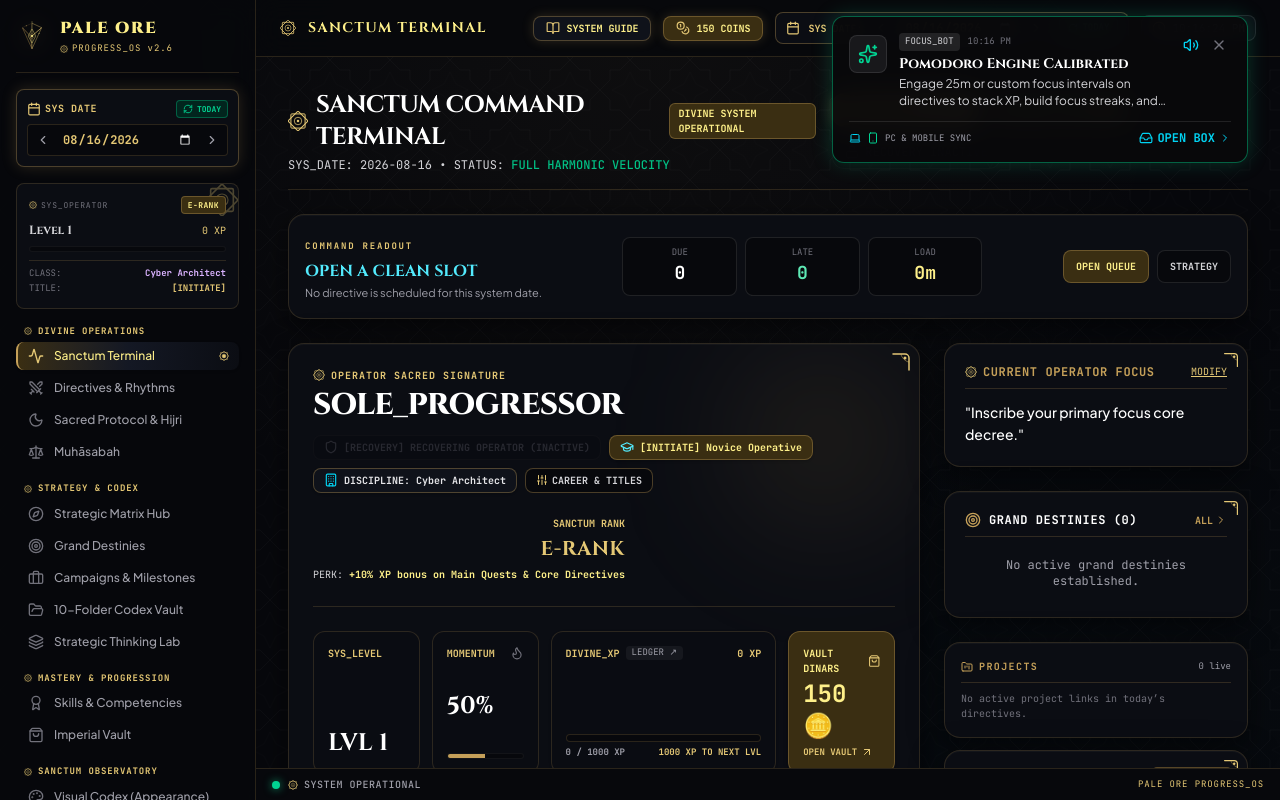
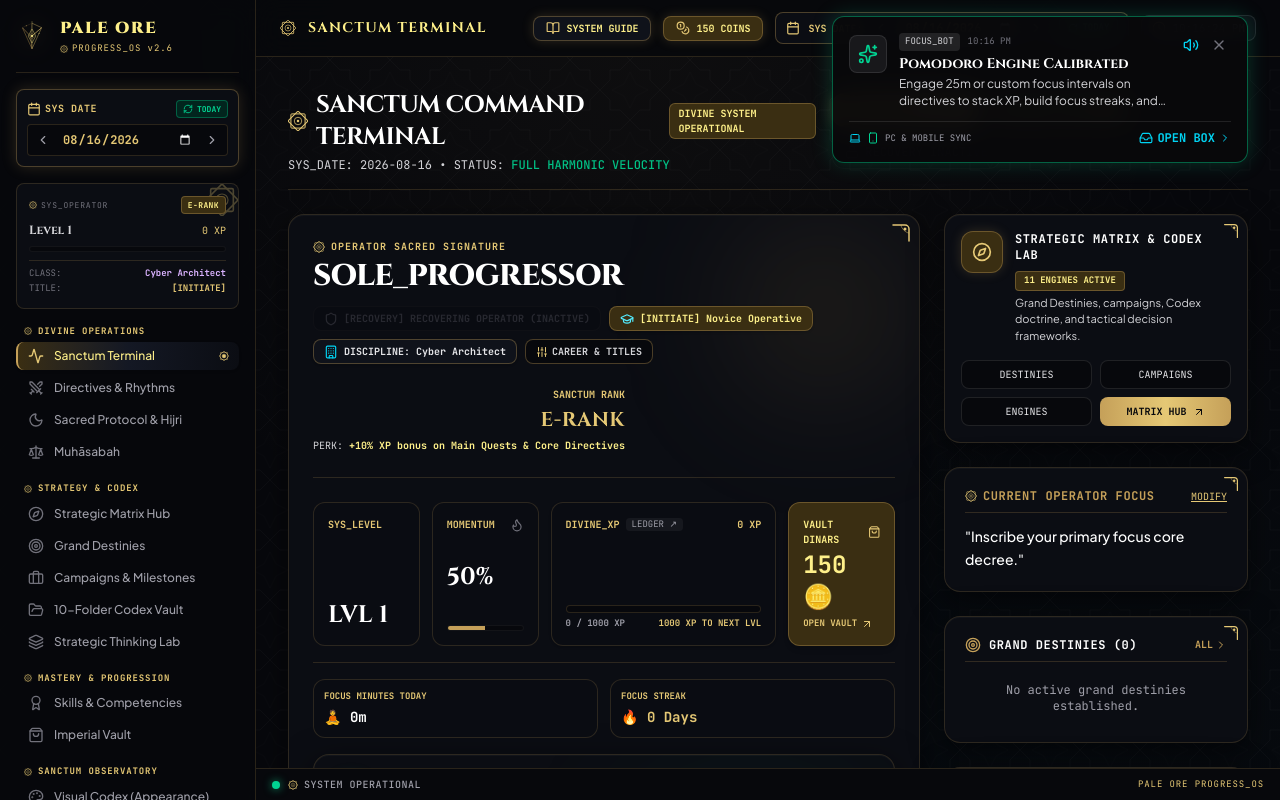
Before and after one commit to ghomrasnichameseddin-cloud/pale-ore, a React (Vite) app: page / in a window 1280 px wide. Built offline with nearby package versions, Linux system fonts and the light colour scheme.

Commit message:
updated dashboard

```diff
--- a/src/components/DashboardView.tsx
+++ b/src/components/DashboardView.tsx
@@ -8,7 +8,6 @@ import {
   Sliders, Timer, Zap, Star, Coins, ShoppingBag, Plus, Search,
   Filter, Target, FolderKanban, Sparkles, TrendingUp, BarChart2,
   X, ArrowUpRight, Cpu, Layers, Play, RefreshCw, AlertTriangle, Lock, Scale,
-  Hourglass, Moon
 } from 'lucide-react';
 import { motion, AnimatePresence } from 'motion/react';
 import { QuestDifficulty, QuestType } from '../types';
@@ -136,16 +135,6 @@ export const DashboardView: React.FC<DashboardViewProps> = ({ onNavigate }) => {
 
   const frogOfTheDay = activeQuests.find(q => q.type === 'Main' || q.type === 'Boss' || q.difficulty === 'Boss' || q.difficulty === 'Hard') ||
                        (activeQuests.length > 0 ? [...activeQuests].sort((a, b) => b.xp - a.xp)[0] : null);
-  const overdueQuests = activeQuests.filter(q => !!q.deadline && q.deadline < systemDate);
-  const activeLoadMinutes = activeQuests.reduce((sum, quest) => sum + (quest.estimatedTime || 0), 0);
-  const commandState = isRecoveryActive
-    ? { label: 'RECOVERY FIRST', detail: 'Resolve restorative directives before adding new load.', color: 'text-amber-300' }
-    : overdueQuests.length > 0
-      ? { label: 'CLEAR THE DELAY', detail: `${overdueQuests.length} directive${overdueQuests.length === 1 ? '' : 's'} past deadline.`, color: 'text-rose-300' }
-      : frogOfTheDay
-        ? { label: 'EXECUTE THE FROG', detail: `Start with “${frogOfTheDay.name}”.`, color: 'text-emerald-300' }
-        : { label: 'OPEN A CLEAN SLOT', detail: 'No directive is scheduled for this system date.', color: 'text-cyan-300' };
-
   // Active Goals for linkage cards
   const activeGoals = state.goals.filter(g => g.status === 'Active').slice(0, 3);
 
@@ -398,35 +387,6 @@ export const DashboardView: React.FC<DashboardViewProps> = ({ onNavigate }) => {
       {/* BOSS PROGRESSION GATE BANNER */}
       <BossProgressionBanner onNavigateToQuests={() => onNavigate?.('quests')} />
 
-      {/* COMMAND READOUT: ONE DECISION, THREE SIGNALS */}
-      <div className="glass-panel rounded-2xl p-4 border border-[var(--border-accent)] bg-[var(--bg-card)]/90 shadow-lg">
-        <div className="flex flex-col lg:flex-row lg:items-center justify-between gap-4">
-          <div className="min-w-0">
-            <span className="text-[9px] font-mono tracking-[0.2em] text-[var(--accent-bright)] uppercase font-bold">COMMAND READOUT</span>
-            <h3 className={`text-base font-display font-bold uppercase mt-1 ${commandState.color}`}>{commandState.label}</h3>
-            <p className="text-[11px] text-zinc-400 mt-0.5 truncate">{commandState.detail}</p>
-          </div>
-          <div className="grid grid-cols-3 gap-2 sm:min-w-[360px]">
-            <div className="bg-[var(--bg-void)] border border-white/10 rounded-lg px-3 py-2 text-center">
-              <span className="block text-[9px] font-mono text-zinc-500 uppercase">Due</span>
-              <strong className="text-lg font-mono text-white">{activeQuests.length}</strong>
-            </div>
-            <div className={`bg-[var(--bg-void)] border rounded-lg px-3 py-2 text-center ${overdueQuests.length > 0 ? 'border-rose-500/40' : 'border-white/10'}`}>
-              <span className="block text-[9px] font-mono text-zinc-500 uppercase">Late</span>
-              <strong className={`text-lg font-mono ${overdueQuests.length > 0 ? 'text-rose-300' : 'text-emerald-300'}`}>{overdueQuests.length}</strong>
-            </div>
-            <div className="bg-[var(--bg-void)] border border-white/10 rounded-lg px-3 py-2 text-center">
-              <span className="block text-[9px] font-mono text-zinc-500 uppercase">Load</span>
-              <strong className="text-lg font-mono text-[var(--accent-highlight)]">{activeLoadMinutes}m</strong>
-            </div>
-          </div>
-          <div className="flex items-center gap-2 shrink-0">
-            <button onClick={() => onNavigate?.('quests')} className="px-3 py-2 rounded-lg bg-[var(--accent-surface)] border border-[var(--border-accent)] text-[10px] font-mono font-bold text-[var(--accent-highlight)] hover:bg-[var(--accent-surface-hover)]">OPEN QUEUE</button>
-            <button onClick={() => onNavigate?.('strategy_codex')} className="px-3 py-2 rounded-lg bg-[var(--bg-void)] border border-white/10 text-[10px] font-mono font-bold text-zinc-300 hover:text-white">STRATEGY</button>
-          </div>
-        </div>
-      </div>
-
       {/* TWO COLUMN MAIN TERMINAL GRID */}
       <div className="grid grid-cols-1 lg:grid-cols-3 gap-6">
 
@@ -575,24 +535,6 @@ export const DashboardView: React.FC<DashboardViewProps> = ({ onNavigate }) => {
                 </div>
               </div>
 
-              {/* Leisure Bank Card */}
-              <div
-                onClick={() => onNavigate?.('time_ledger')}
-                className="col-span-1 sm:col-span-1 bg-emerald-950/30 hover:bg-emerald-950/50 border border-emerald-500/30 hover:border-emerald-500/50 rounded-xl p-3 sm:p-3.5 flex flex-col justify-between cursor-pointer transition group shadow-md"
-                title="Click to view Temporal Capital & Audit Ledger"
-              >
-                <div className="flex justify-between items-center text-[10px] font-mono text-emerald-400 uppercase font-bold">
-                  <span>LEISURE BANK</span>
-                  <Hourglass className="h-3.5 w-3.5 text-emerald-400 group-hover:rotate-180 transition duration-500" />
-                </div>
-                <div className="text-xl sm:text-2xl font-mono font-extrabold text-emerald-300 mt-0.5">
-                  {state.profile.timeCredits ?? 60} <span className="text-xs font-sans text-emerald-400">MINS</span>
-                </div>
-                <div className="text-[9px] font-mono text-emerald-400 font-bold mt-1 flex items-center gap-1">
-                  <span>TIME LEDGER</span>
-                  <ArrowUpRight className="h-3 w-3" />
-                </div>
-              </div>
             </div>
 
             {/* FOCUS HUD & PERFORMANCE METRICS */}
@@ -904,61 +846,6 @@ export const DashboardView: React.FC<DashboardViewProps> = ({ onNavigate }) => {
                 </div>
               );
             })()}
-          </div>
-
-          {/* STRATEGIC COMMAND & CODEX PORTAL */}
-          <div className="glass-panel rounded-2xl p-4 border border-[var(--border-accent)] bg-[var(--bg-card)]/90 relative overflow-hidden shadow-lg flex flex-col md:flex-row items-start md:items-center justify-between gap-4">
-            <ArabesqueCorner position="top-right" className="top-2 right-2 h-4 w-4" />
-            <div className="flex items-center gap-3">
-              <div className="p-2.5 rounded-xl bg-[var(--accent-surface)] border border-[var(--border-accent)] text-[var(--accent-highlight)] shrink-0 shadow-[0_0_12px_var(--glow-color)]">
-                <Compass className="h-5 w-5 text-[var(--accent-bright)]" />
-              </div>
-              <div className="space-y-0.5">
-                <div className="flex items-center gap-2">
-                  <h4 className="text-xs font-mono font-bold text-white uppercase tracking-wider">
-                    STRATEGIC MATRIX & CODEX LAB
-                  </h4>
-                  <span className="text-[9px] font-mono px-2 py-0.5 rounded bg-[var(--accent-surface)] text-[var(--accent-highlight)] border border-[var(--border-accent)] font-black">
-                    11 ENGINES ACTIVE
-                  </span>
-                </div>
-                <p className="text-[11px] text-zinc-300 font-sans">
-                  Grand Destinies, operational campaigns, 10-Folder Codex doctrine, and tactical decision frameworks.
-                </p>
-              </div>
-            </div>
-
-            <div className="flex items-center gap-2 w-full md:w-auto shrink-0 flex-wrap">
-              {onNavigate && (
-                <>
-                  <button
-                    onClick={() => onNavigate('goals')}
-                    className="px-3 py-1.5 rounded-lg bg-[var(--bg-void)] hover:bg-[var(--bg-surface)] border border-white/10 hover:border-[var(--border-accent)] text-[11px] font-mono text-zinc-200 transition flex items-center gap-1 cursor-pointer"
-                  >
-                    <span>DESTINIES</span>
-                  </button>
-                  <button
-                    onClick={() => onNavigate('projects')}
-                    className="px-3 py-1.5 rounded-lg bg-[var(--bg-void)] hover:bg-[var(--bg-surface)] border border-white/10 hover:border-[var(--border-accent)] text-[11px] font-mono text-zinc-200 transition flex items-center gap-1 cursor-pointer"
-                  >
-                    <span>CAMPAIGNS</span>
-                  </button>
-                  <button
-                    onClick={() => onNavigate('frameworks')}
-                    className="px-3 py-1.5 rounded-lg bg-[var(--bg-void)] hover:bg-[var(--bg-surface)] border border-white/10 hover:border-[var(--border-accent)] text-[11px] font-mono text-zinc-200 transition flex items-center gap-1 cursor-pointer"
-                  >
-                    <span>ENGINES</span>
-                  </button>
-                  <button
-                    onClick={() => onNavigate('strategy_codex')}
-                    className="px-3.5 py-1.5 rounded-lg bg-gradient-to-r from-[var(--border-strong)] via-[var(--accent-bright)] to-[var(--border-strong)] text-[var(--bg-void)] text-[11px] font-mono font-bold hover:brightness-110 active:scale-95 transition flex items-center gap-1.5 cursor-pointer shadow-md"
-                  >
-                    <span>MATRIX HUB</span>
-                    <ArrowUpRight className="h-3.5 w-3.5" />
-                  </button>
-                </>
-              )}
-            </div>
           </div>
 
           {/* Strategy 1: Eat the Frog Priority Target */}
@@ -1327,6 +1214,31 @@ export const DashboardView: React.FC<DashboardViewProps> = ({ onNavigate }) => {
         {/* RIGHT COLUMN: CURRENT FOCUS, GOALS & PROJECTS PREVIEW, DAILY HABITS, WORKLOAD REPORT */}
         <div className="space-y-6">
 
+          {/* STRATEGIC COMMAND & CODEX PORTAL */}
+          <div className="glass-panel rounded-2xl p-4 border border-[var(--border-accent)] bg-[var(--bg-card)]/90 relative overflow-hidden shadow-lg space-y-4" id="dashboard-strategic-codex-portal">
+            <ArabesqueCorner position="top-right" className="top-2 right-2 h-4 w-4" />
+            <div className="flex items-start gap-3">
+              <div className="p-2.5 rounded-xl bg-[var(--accent-surface)] border border-[var(--border-accent)] text-[var(--accent-highlight)] shrink-0 shadow-[0_0_12px_var(--glow-color)]">
+                <Compass className="h-5 w-5 text-[var(--accent-bright)]" />
+              </div>
+              <div className="space-y-1 min-w-0">
+                <div className="flex items-center gap-2 flex-wrap">
+                  <h4 className="text-xs font-mono font-bold text-white uppercase tracking-wider">STRATEGIC MATRIX & CODEX LAB</h4>
+                  <span className="text-[9px] font-mono px-2 py-0.5 rounded bg-[var(--accent-surface)] text-[var(--accent-highlight)] border border-[var(--border-accent)] font-black">11 ENGINES ACTIVE</span>
+                </div>
+                <p className="text-[11px] text-zinc-300 font-sans">Grand Destinies, campaigns, Codex doctrine, and tactical decision frameworks.</p>
+              </div>
+            </div>
+            {onNavigate && (
+              <div className="grid grid-cols-2 gap-2">
+                <button onClick={() => onNavigate('goals')} className="px-2.5 py-1.5 rounded-lg bg-[var(--bg-void)] hover:bg-[var(--bg-surface)] border border-white/10 text-[10px] font-mono text-zinc-200">DESTINIES</button>
+                <button onClick={() => onNavigate('projects')} className="px-2.5 py-1.5 rounded-lg bg-[var(--bg-void)] hover:bg-[var(--bg-surface)] border border-white/10 text-[10px] font-mono text-zinc-200">CAMPAIGNS</button>
+                <button onClick={() => onNavigate('frameworks')} className="px-2.5 py-1.5 rounded-lg bg-[var(--bg-void)] hover:bg-[var(--bg-surface)] border border-white/10 text-[10px] font-mono text-zinc-200">ENGINES</button>
+                <button onClick={() => onNavigate('strategy_codex')} className="px-2.5 py-1.5 rounded-lg bg-gradient-to-r from-[var(--border-strong)] via-[var(--accent-bright)] to-[var(--border-strong)] text-[var(--bg-void)] text-[10px] font-mono font-bold">MATRIX HUB <ArrowUpRight className="h-3 w-3 inline" /></button>
+              </div>
+            )}
+          </div>
+
           {/* CURRENT FOCUS CARD */}
           <div className="glass-panel rounded-2xl p-5 border border-[#c5a059]/30 bg-[#0b0d13]/90 relative overflow-hidden shadow-xl" id="current-focus-card">
             <ArabesqueCorner position="top-right" className="top-2 right-2 h-4 w-4" color="#c5a059" />
```
